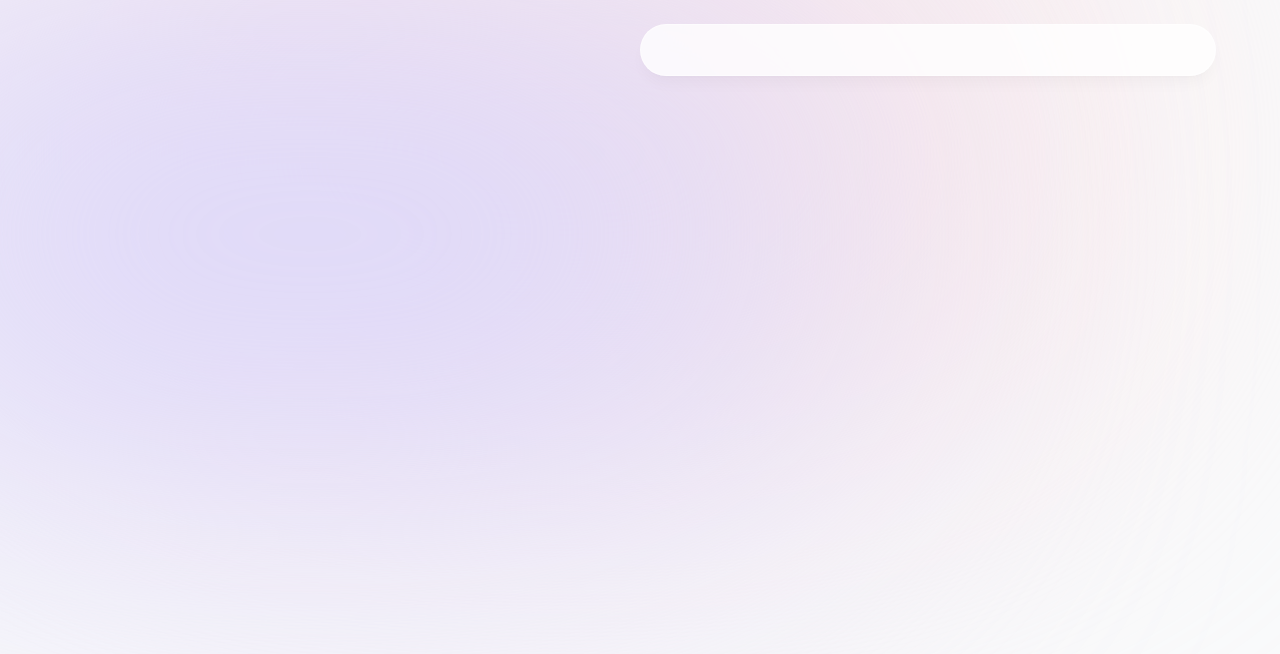
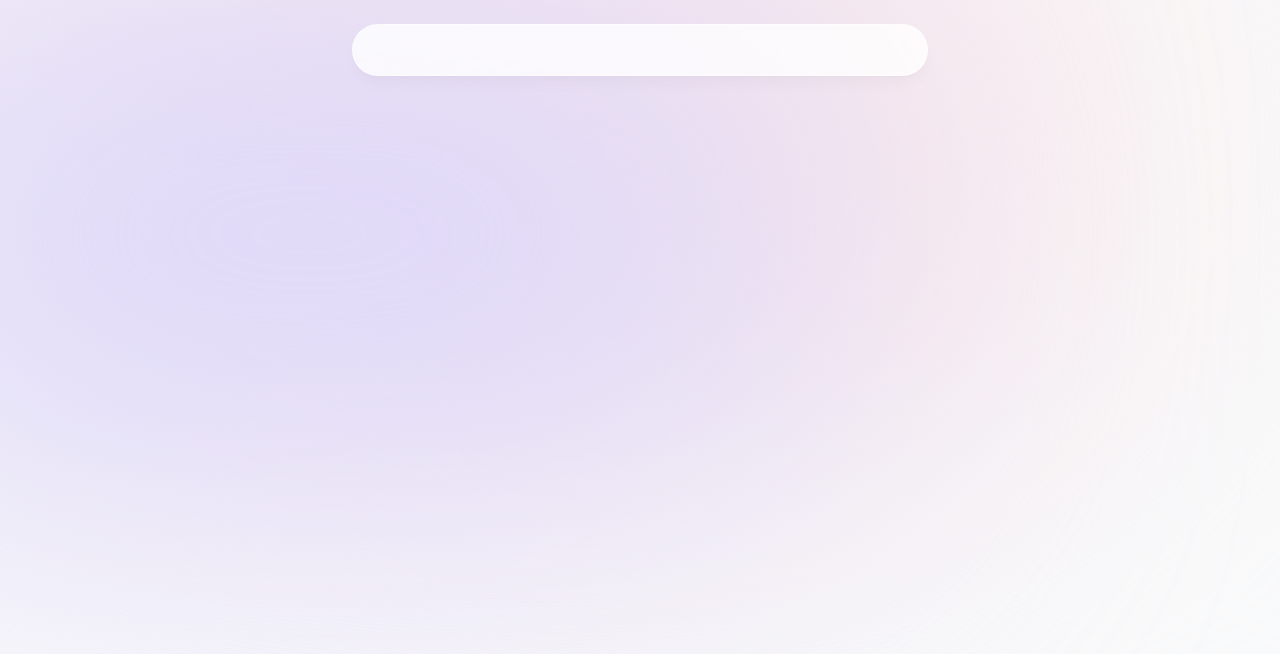
Before and after one commit to Tusharbalar/portfolio-website, a Next.js app: page / in a window 1280 px wide. Shown: the top 654 px of the page. Built offline with nearby package versions, Linux system fonts and the light colour scheme.

Commit message:
Added styles in Header Component

```diff
--- a/app/layout.tsx
+++ b/app/layout.tsx
@@ -17,7 +17,7 @@ export default function RootLayout({
 }>) {
   return (
     <html lang="en">
-      <body className={`${inter.className} bg-gray-50 text-gray-950 relative`}>
+      <body className={`${inter.className} bg-gray-50 text-gray-950 relative h-[5000px]`}>
         <div className="bg-[#fbe2e3] absolute top-[-6rem] -z-10 right-[11rem] h-[31.25rem] w-[31.25rem] rounded-full blur-[10rem] sm:w-[68.75rem]"></div>
         <div className="bg-[#dbd7fb] absolute top-[-1rem] -z-10 left-[35rem] h-[31.25rem] w-[50rem] rounded-full blur-[10rem] sm:w-[68.75rem] md:left-[-33rem] lg:left-[-28rem] xl:left-[-15rem] 2xl:left-[-5rem]"></div>
 
--- a/components/header.tsx
+++ b/components/header.tsx
@@ -3,7 +3,7 @@ import React from 'react'
 export default function Header() {
     return (
         <header className='z-[999] relative'>
-            <div className='fixed top-0 left-1/2 h-[4.5rem] w-full rounded-none border border-white border-opacity-40 bg-white bg-opacity-80 shadow-lg shadow-black/[0.03] backdrop-blur-[0.05rem] sm:top-6 sm:h-[3.25rem] sm:w-[36rem] sm:rounded-full'>
+            <div className='fixed top-0 left-1/2 -translate-x-1/2 h-[4.5rem] w-full rounded-none border border-white border-opacity-40 bg-white bg-opacity-80 shadow-lg shadow-black/[0.03] backdrop-blur-[0.05rem] sm:top-6 sm:h-[3.25rem] sm:w-[36rem] sm:rounded-full'>
 
             </div>
         </header>
```
